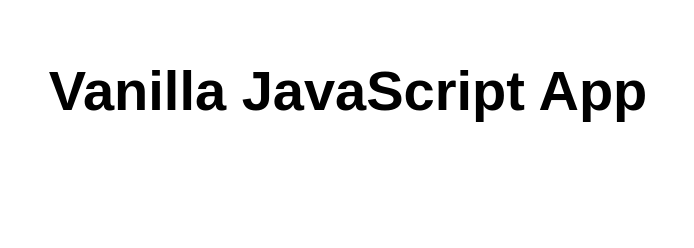
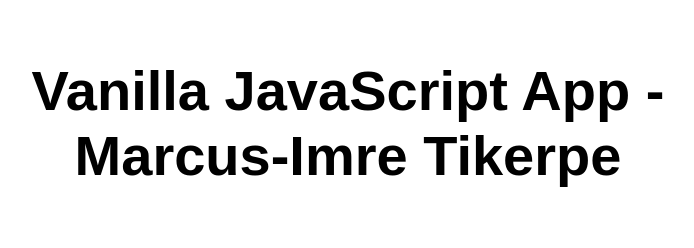
Before and after one commit to marcusut/ut2024azapp, a website: page src/index.html in a window 1280 px wide. Shown: the whole page, without its empty margins (292-986 px from the left). Drawn offline with Linux system fonts and the light colour scheme.

Commit message:
Update index.html

```diff
--- a/src/index.html
+++ b/src/index.html
@@ -10,7 +10,7 @@
 
 <body>
   <main>
-    <h1>Vanilla JavaScript App</h1>
+    <h1>Vanilla JavaScript App - Marcus-Imre Tikerpe</h1>
   </main>
 </body>
 
```
